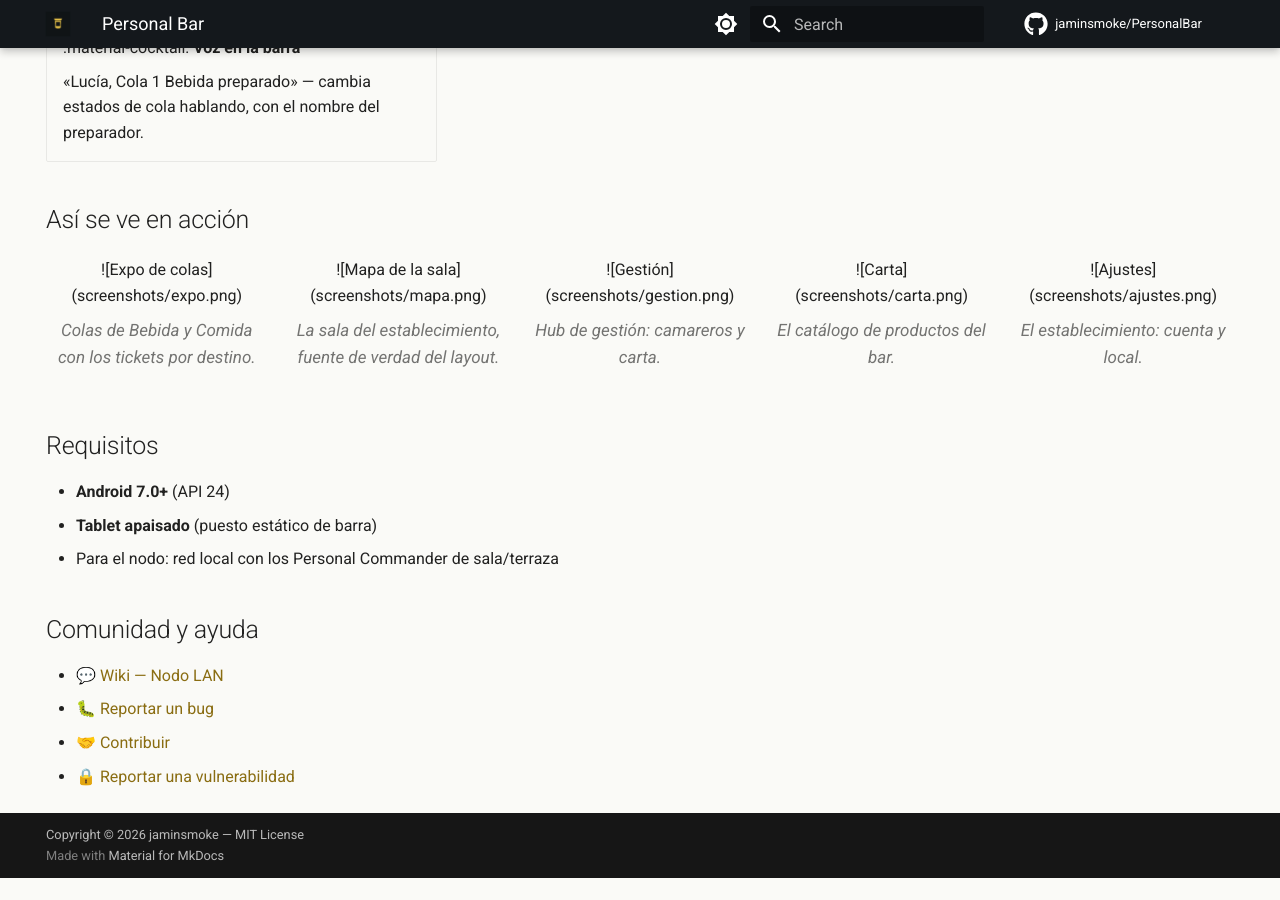
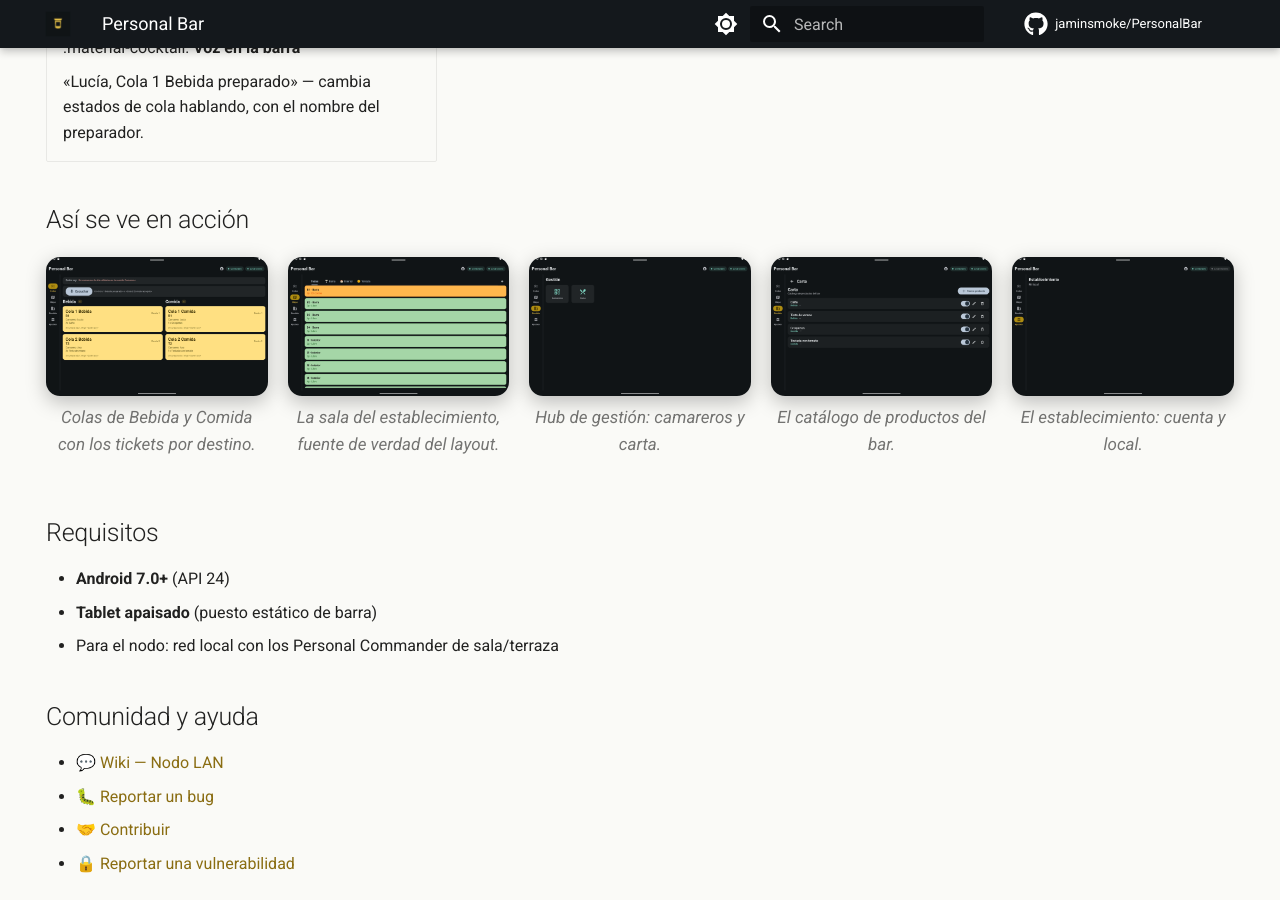
Before and after one commit to jaminsmoke/PersonalBar, an MkDocs documentation site: the page built from docs/index.md, in a window 1280 px wide and 900 px high, scrolled down 1477 px. Built offline with MkDocs 1.6.1 and Material for MkDocs 9.7.7, drawn with Linux system fonts in a browser that asks for light colours; emoji names are drawn with the system emoji font; comment, search, counter and statistics services are not loaded; before the commit the page ends 2355 px from its top, so only the background shows below that.

Commit message:
docs: arreglar capturas del sitio (img HTML en figure, no markdown)
El markdown ![alt](src) dentro de <figure> no se convertía a <img> con
md_in_html (falta línea en blanco tras la apertura HTML), así que el sitio
no mostraba ninguna captura. Se usan <img> HTML directos.

🤖 Generated with Codebuff
Co-Authored-By: Codebuff <noreply@codebuff.com>

```diff
--- a/docs/index.md
+++ b/docs/index.md
@@ -81,27 +81,27 @@ Colas de Bebida y Comida separadas y nodo LAN de la familia PersonalHostel: los
 <div class="pb-shots">
 
 <figure>
-![Expo de colas](screenshots/expo.png)
+<img src="screenshots/expo.png" alt="Expo de colas" loading="lazy">
 <figcaption>Colas de Bebida y Comida con los tickets por destino.</figcaption>
 </figure>
 
 <figure>
-![Mapa de la sala](screenshots/mapa.png)
+<img src="screenshots/mapa.png" alt="Mapa de la sala" loading="lazy">
 <figcaption>La sala del establecimiento, fuente de verdad del layout.</figcaption>
 </figure>
 
 <figure>
-![Gestión](screenshots/gestion.png)
+<img src="screenshots/gestion.png" alt="Gestión" loading="lazy">
 <figcaption>Hub de gestión: camareros y carta.</figcaption>
 </figure>
 
 <figure>
-![Carta](screenshots/carta.png)
+<img src="screenshots/carta.png" alt="Carta" loading="lazy">
 <figcaption>El catálogo de productos del bar.</figcaption>
 </figure>
 
 <figure>
-![Ajustes](screenshots/ajustes.png)
+<img src="screenshots/ajustes.png" alt="Ajustes" loading="lazy">
 <figcaption>El establecimiento: cuenta y local.</figcaption>
 </figure>
 
```
